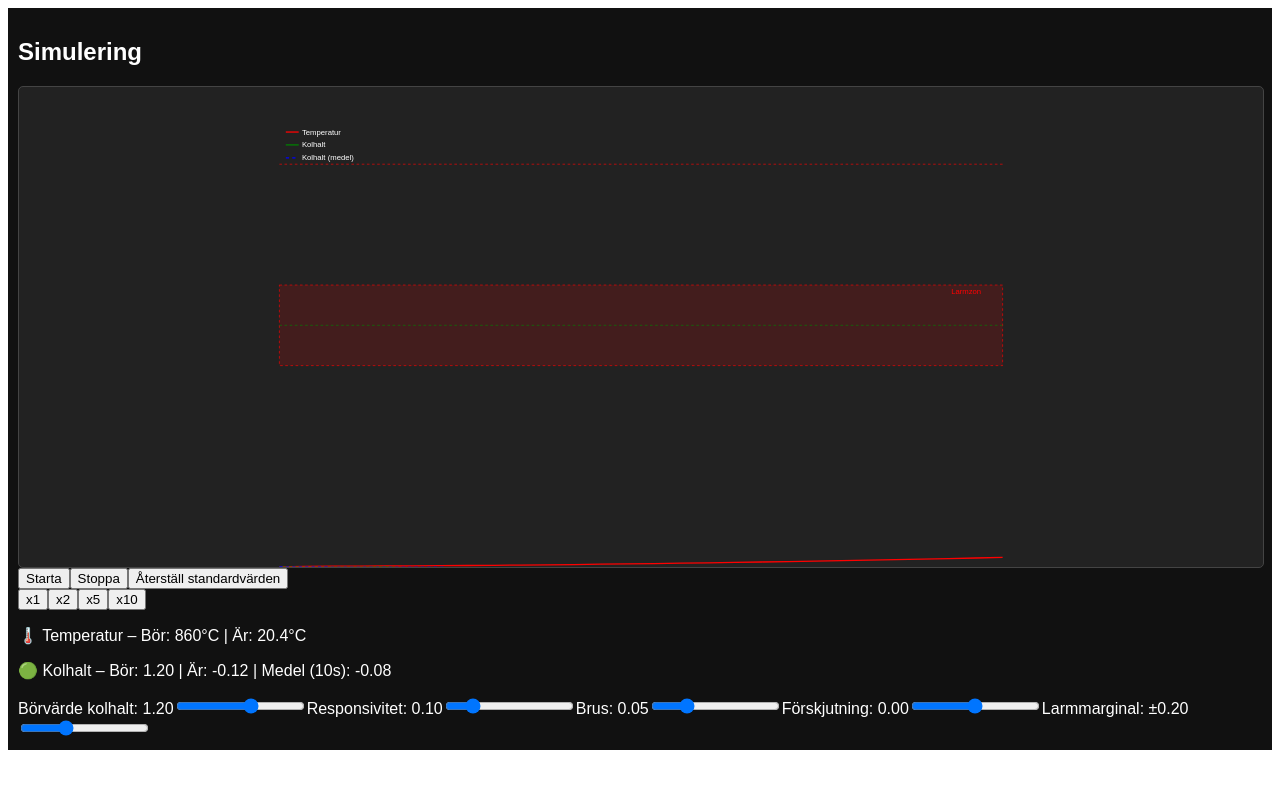
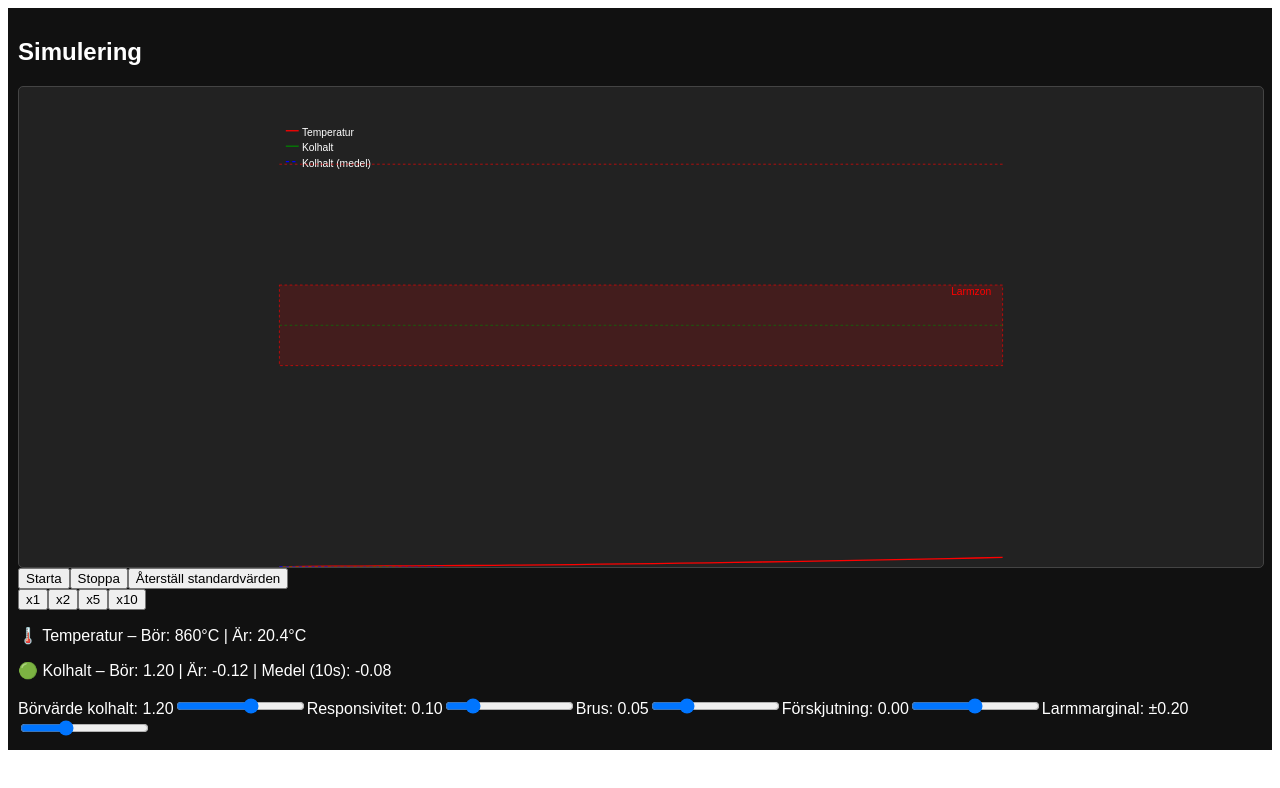
Before and after one commit to kim-kristiansson/ocss-curves, a React (Vite) app in the folder ocss-curves/: page / in a window 1280 px wide. Both pictures are taken after a click on the button "Starta". Shown: the top 788 px of the page. Built offline with nearby package versions, Linux system fonts and the light colour scheme.

Commit message:
Increase chart label font size

```diff
--- a/ocss-curves/src/components/Chart.tsx
+++ b/ocss-curves/src/components/Chart.tsx
@@ -105,6 +105,8 @@ export default function Chart({
         {label: "Kolhalt", color: "green"},
         {label: "Kolhalt (medel)", color: "blue", dash: "5,5"},
     ];
+    const labelFontSize = 16;
+    const legendSpacing = labelFontSize + 8;
 
     const alarmTop = scaleCarbonY(carbonTarget + alarmMargin, chartHeight, padding);
     const alarmBottom = scaleCarbonY(carbonTarget - alarmMargin, chartHeight, padding);
@@ -144,17 +146,20 @@ export default function Chart({
                 {/* Legend */}
                 <g className="legend">
                     {legendItems.map((item, idx) => (
-                        <g key={item.label} transform={`translate(${padding + 10}, ${padding + idx * 20})`}>
+                        <g
+                            key={item.label}
+                            transform={`translate(${padding + 10}, ${padding + idx * legendSpacing})`}
+                        >
                             <line
                                 x1={0}
                                 x2={20}
-                                y1={10}
-                                y2={10}
+                                y1={labelFontSize / 2}
+                                y2={labelFontSize / 2}
                                 stroke={item.color}
                                 strokeWidth={2}
                                 strokeDasharray={item.dash}
                             />
-                            <text x={25} y={14} fill="#fff" fontSize={12}>
+                            <text x={25} y={labelFontSize} fill="#fff" fontSize={labelFontSize}>
                                 {item.label}
                             </text>
                         </g>
@@ -174,9 +179,9 @@ export default function Chart({
 
                 <text
                     x={chartWidth - padding - 80}
-                    y={alarmTop + 14}
+                    y={alarmTop + labelFontSize}
                     fill="red"
-                    fontSize={12}
+                    fontSize={labelFontSize}
                 >
                     Larmzon
                 </text>
```
